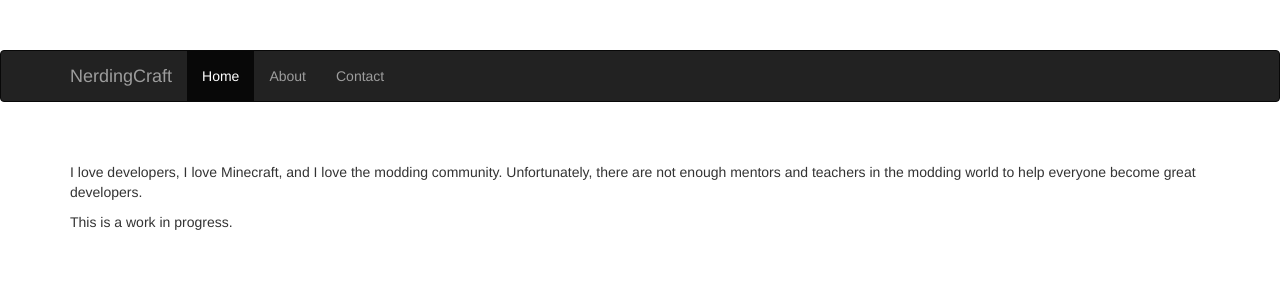
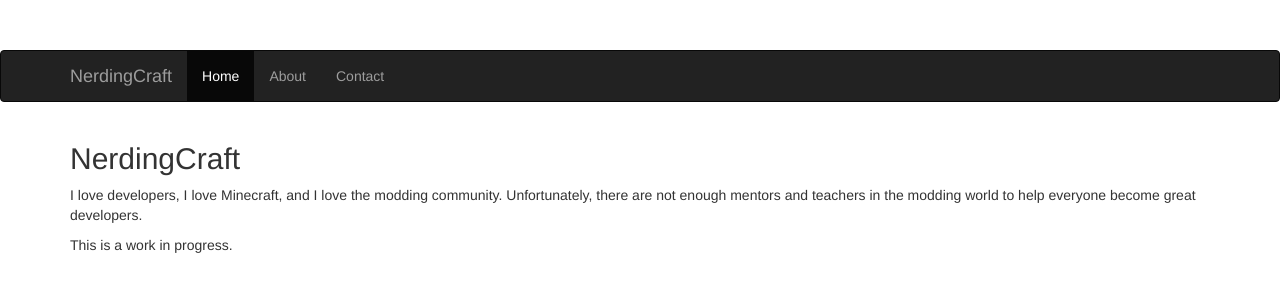
Before and after one commit to kylev/nerdcraft, a Jekyll site: the page built from index.md, in a window 1280 px wide. Shown: the top 300 px of the page. Built offline with Jekyll 4.4.1, drawn with Linux system fonts in a browser that asks for light colours; nearby versions of some CDN libraries; Markdown is read by kramdown in place of the engine named in the settings.

Commit message:
main.scss now handles this spacing.

```diff
--- a/_layouts/default.html
+++ b/_layouts/default.html
@@ -7,10 +7,10 @@
 
     {% include nav.html %}
 
+
     <div class="container">
-      <div style="padding-top: 40px">
-        {{ content }}
-      </div>
+      {% if page.title %}<h2>{{ page.title }}</h2>{% endif %}
+      {{ content }}
     </div>
 
     {% include footer.html %}
```
